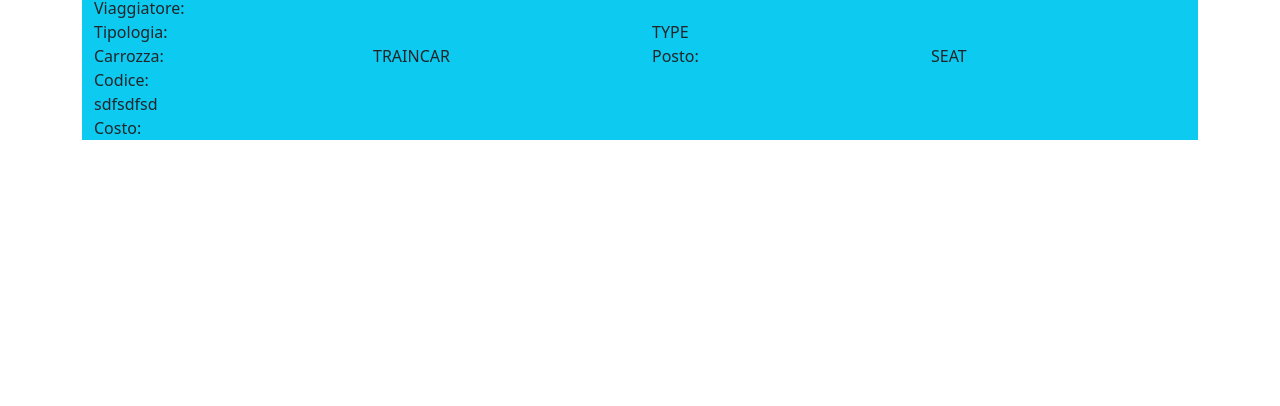
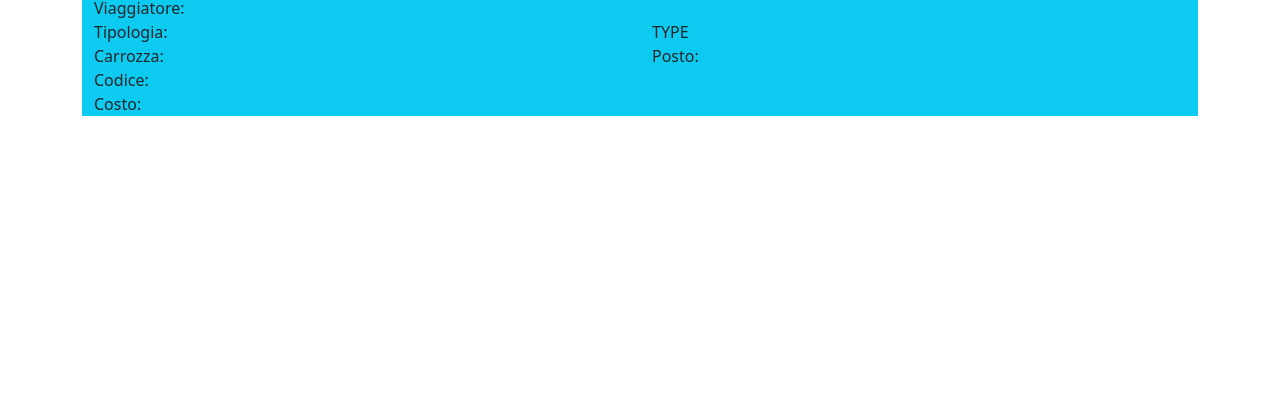
Before and after one commit to danielbosa/js-biglietto-treno-form, a plain HTML site: page index.html in a window 1280 px wide. Shown: the part 394-800 px from the top of the page. Drawn offline with nearby package versions, Linux system fonts and the light colour scheme.

Commit message:
Light refactor

```diff
--- a/index.html
+++ b/index.html
@@ -47,11 +47,11 @@
                         <div class="col-6">Tipologia:</div>
                         <div class="col-6" id="type">TYPE</div>
                         <div class="col-3">Carrozza:</div>
-                        <div class="col-3" id="traincar">TRAINCAR</div>
+                        <div class="col-3" id="traincar"></div>
                         <div class="col-3">Posto:</div>
-                        <div class="col-3" id="seat">SEAT</div>
+                        <div class="col-3" id="seat"></div>
                         <div class="col-12">Codice:</div>
-                        <div class="col-12" id="ticket-number">sdfsdfsd</div>
+                        <div class="col-12" id="ticket-number"></div>
                         <div class="col-6">Costo:</div>
                         <div class="col-6" id="costo-biglietto"></div>
                     </div>
--- a/script.js
+++ b/script.js
@@ -17,10 +17,12 @@ const discountOver65 = 0.4;
 const charactersAll ='ABCDEFGHIJKLMNOPQRSTUVWXYZabcdefghijklmnopqrstuvwxyz0123456789';
 const charactersUppercase = 'ABCD';
 
+// price discount calculations
 let priceUnder18 = price * (1 - discountUnder18);
 let priceOver65 = price * (1 - discountOver65);
 let finalCost;
 
+// document mapping
 let elFullname = document.getElementById('fullname');
 let elAge = document.getElementById('age');
 let elDistance = document.getElementById('distance');
@@ -32,6 +34,7 @@ let elTraincar = document.getElementById('traincar');
 let elSeat = document.getElementById('seat');
 let elTicketNumber = document.getElementById('ticket-number');
 
+// FUNCTIONS
 // number of traincar
 function RndNumberGen(min, max) {
     return Math.floor(Math.random() * (max - min + 1) ) + min;
@@ -56,10 +59,7 @@ function seatRndGen(length) {
      }
 };
 
-
-console.log(elType);
-console.log(elTraveller);
-
+// Button Click Event
 elButton.addEventListener('click', function(){
     let age = elAge.value;
     let distance = elDistance.value;
@@ -67,9 +67,11 @@ elButton.addEventListener('click', function(){
         finalCost = priceUnder18 * distance;
         elType.innerHTML = `Biglietto ridotto under18`;
         } else if (age === '65'){
-           finalCost = priceOver65 * distance
+           finalCost = priceOver65 * distance;
+           elType.innerHTML = `Biglietto ridotto over65`;
         } else {
-            finalCost = price * distance
+            finalCost = price * distance;
+            elType.innerHTML = `Biglietto standard`;
     };
     ticketEl.innerHTML = `€ ${finalCost.toFixed(2)}`;
     elTraveller.innerHTML = `${elFullname.value}`;
```
